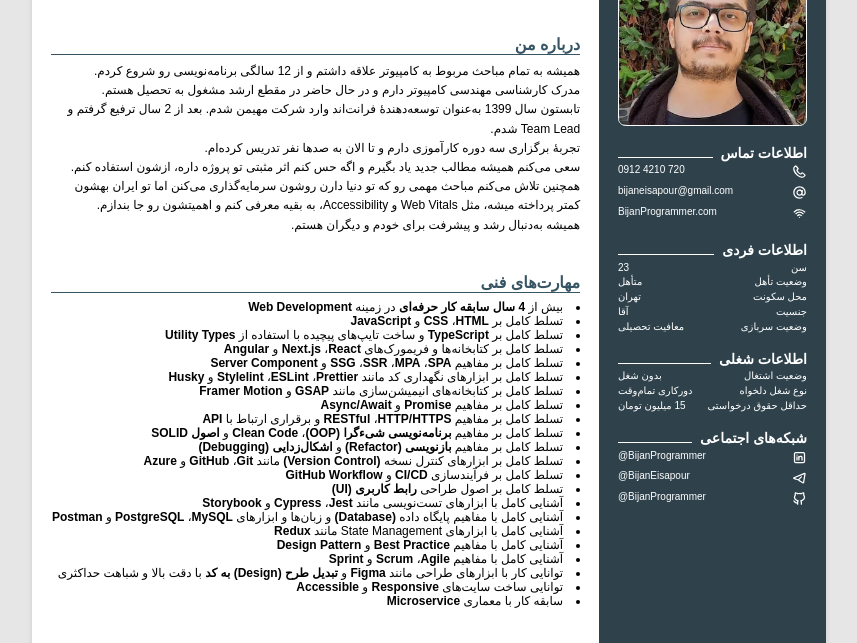
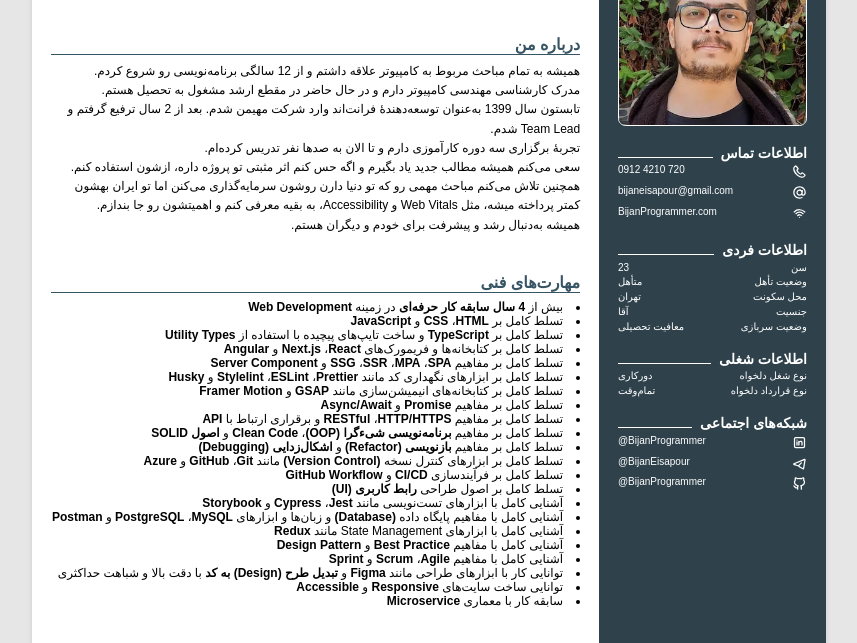
Before and after one commit to BijanProgrammerWebsites/website, an Astro site: page /cv in a window 1280 px wide. Shown: the part 101-744 px from the top of the page, without its empty margins (211-1068 px from the left). Built offline with nearby package versions, Linux system fonts and the light colour scheme; Astro itself is replaced by a stand-in of ours; a web font is replaced by a local one.

Commit message:
[UPDATE] desired job info

```diff
--- a/src/cv/Brief.astro
+++ b/src/cv/Brief.astro
@@ -80,16 +80,12 @@ const age = ((birthday) => {
         <h2>اطلاعات شغلی</h2>
         <ul>
             <li>
-                <div class="label">وضعیت اشتغال</div>
-                <div class="value">بدون شغل</div>
+                <div class="label">نوع شغل دلخواه</div>
+                <div class="value">دورکاری</div>
             </li>
             <li>
-                <div class="label">نوع شغل دلخواه</div>
-                <div class="value">دورکاری تمام‌وقت</div>
-            </li>
-            <li>
-                <div class="label">حداقل حقوق درخواستی</div>
-                <div class="value">15 میلیون تومان</div>
+                <div class="label">نوع قرارداد دلخواه</div>
+                <div class="value">تمام‌وقت</div>
             </li>
         </ul>
     </section>
```
